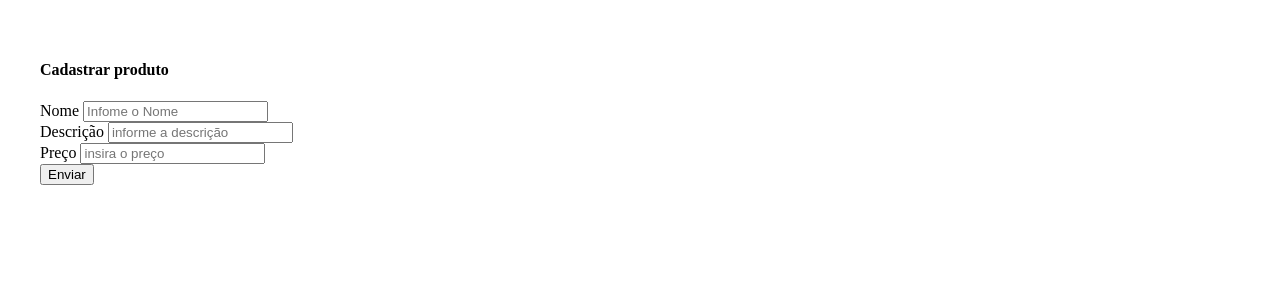
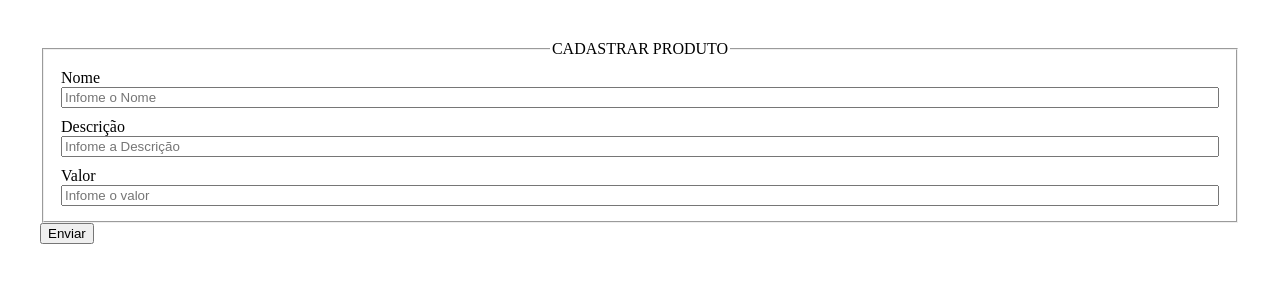
Before and after one commit to rodrigo570282/web, a PHP site: page / in a window 1280 px wide. Shown: the top 300 px of the page. Run offline with PHP 8.4, Linux system fonts and the light colour scheme.

Commit message:
15.10 web

```diff
--- a/desenvolvimento web Thiago/HTML/projetos/cadastro/index.html
+++ b/desenvolvimento web Thiago/HTML/projetos/cadastro/index.html
@@ -10,45 +10,32 @@
 
     <main>
         <form action="">
-            <div class="form-content">
-                <h4>Cadastrar produto</h4>
-            </div>
+            <fieldset>
+            <legend>CADASTRAR PRODUTO</legend>
+
 
             <div class="conteudo">
-                <div class "form-input">
+                    <div class="form-input">
                         <label for="nome">Nome</label>
                         <input type="text" name = "nome" placeholder="Infome o Nome">
-
-
-                </div class "form-input">
-                <div>
-                Descrição
-                <input
-
-                type="text"
-                name="descrição"
-                placeholder="informe a descrição">
-
-
                         </div>
-
-            <div>
-                <label for="text">Preço</label>
-                <input type="text" name="preço" placeholder="insira o preço">
+                    <!--  -->
+                    <div class="form-input">
+                        <label for="Descrição">Descrição</label>
+                        <input type="text" Descrição = "Descrição" placeholder="Infome a Descrição">
+                        </div>
+                    <!--  -->
+                    <div class="form-input">
+                        <label for="Valor">Valor</label>
+                        <input type="text" Valor = "Descrição" placeholder="Infome o valor">
                         </div>
                 </div>
-
-            <div class="action">
-                <button>Enviar</button>
-            </div>
-
-
-
-
+            </fieldset>
 
 
 
         </form>
+         <button>Enviar</button>
 </main>
 </body>
 </html>
--- a/desenvolvimento web Thiago/HTML/projetos/cadastro/style.css
+++ b/desenvolvimento web Thiago/HTML/projetos/cadastro/style.css
@@ -1,6 +1,11 @@
 
 main{
     padding: 2rem;
+}
+.conteudo {
+    display: flex;
+    flex-direction: column;
+
 }
 .form-header {
     margin-bottom: 2rem;
@@ -10,22 +15,19 @@ main{
 }
 
 .form-input{
-
-}
-.form-action{
     display: flex;
     flex-direction: column;
+    margin: 5px;
 }
 
 .form-action{
     margin-top: 1rem;
     display: flex;
     justify-content: center;
-
 }
-.form-input label {
-    font-size: 0rem;
+button{
+   text-align: center;
 }
-@media (max-width: 460px) {
-    .form{}
+legend {
+    text-align: center;
 }
```
Lines whose indentation alone changed are shown as unchanged.
